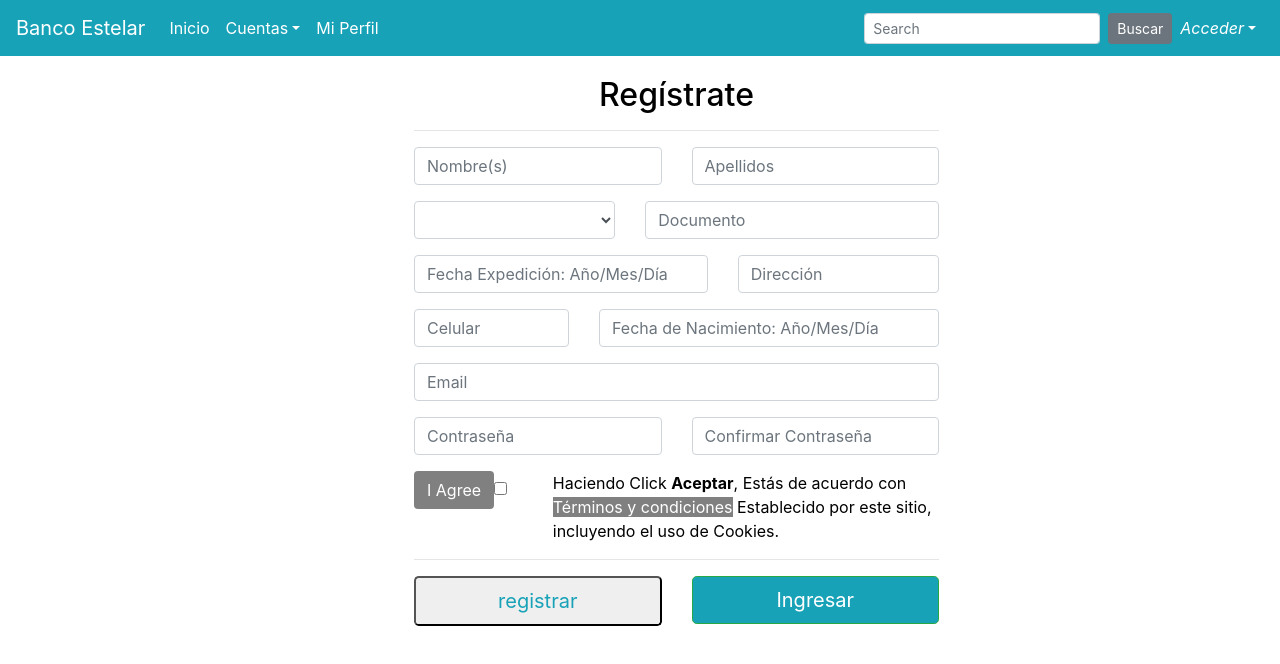
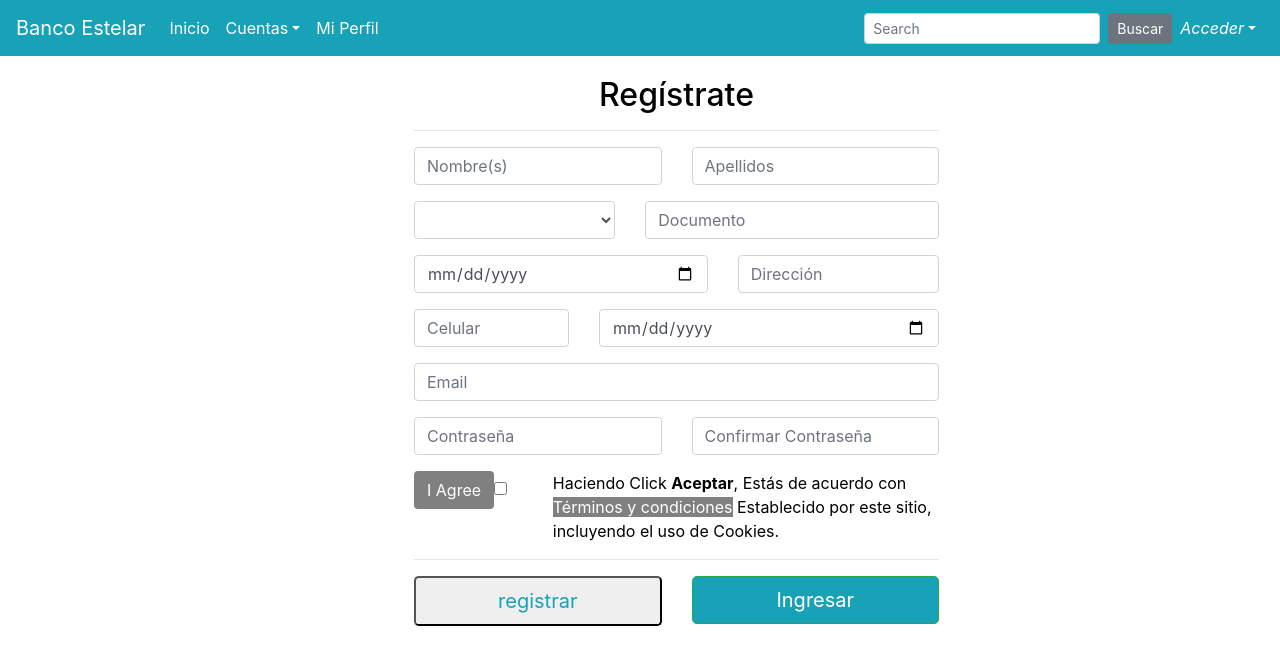
Before and after one commit to AlfonsoBallesteros/Bank_CRUD, a Vue app in the folder frontend/: page /#/login1 in a window 1280 px wide. Shown: the top 664 px of the page. Built offline with nearby package versions, Linux system fonts and the light colour scheme; a web font is replaced by a local one.

Commit message:
calendar

```diff
--- a/frontend/src/components/Login1.vue
+++ b/frontend/src/components/Login1.vue
@@ -26,7 +26,7 @@
 </div>
 <div class=" row">
 <div class="col-md-7">
-<input v-model="date_exp_docuement" type="datepicker" name="date_exp_docuement" id="date_exp_docuement" class="form-control input-lg" placeholder="Fecha Expedición: Año/Mes/Día" tabindex="3">
+<input v-model="date_exp_docuement" type="date" name="date_exp_docuement" id="date_exp_docuement" class="form-control input-lg" placeholder="Fecha Expedición: Año/Mes/Día" tabindex="3">
 </div>
 <div class="form-group col-md-5">
 <input v-model="address" type="text" name="address" id="address" class="form-control input-lg" placeholder="Dirección" tabindex="3">
@@ -37,7 +37,7 @@
 <input v-model="number_phone" type="text" name="number_phone" id="number_phone" class="form-control input-lg" placeholder="Celular" tabindex="3">
 </div>
 <div class="form-group col-md-8">
-<input v-model="date_born" type="datepicker" name="document" id="document" class="form-control input-lg" placeholder="Fecha de Nacimiento: Año/Mes/Día" tabindex="3">
+<input v-model="date_born" type="date" name="document" id="document" class="form-control input-lg" placeholder="Fecha de Nacimiento: Año/Mes/Día" tabindex="3">
 </div>
 </div>
 <div class="form-group">
```
